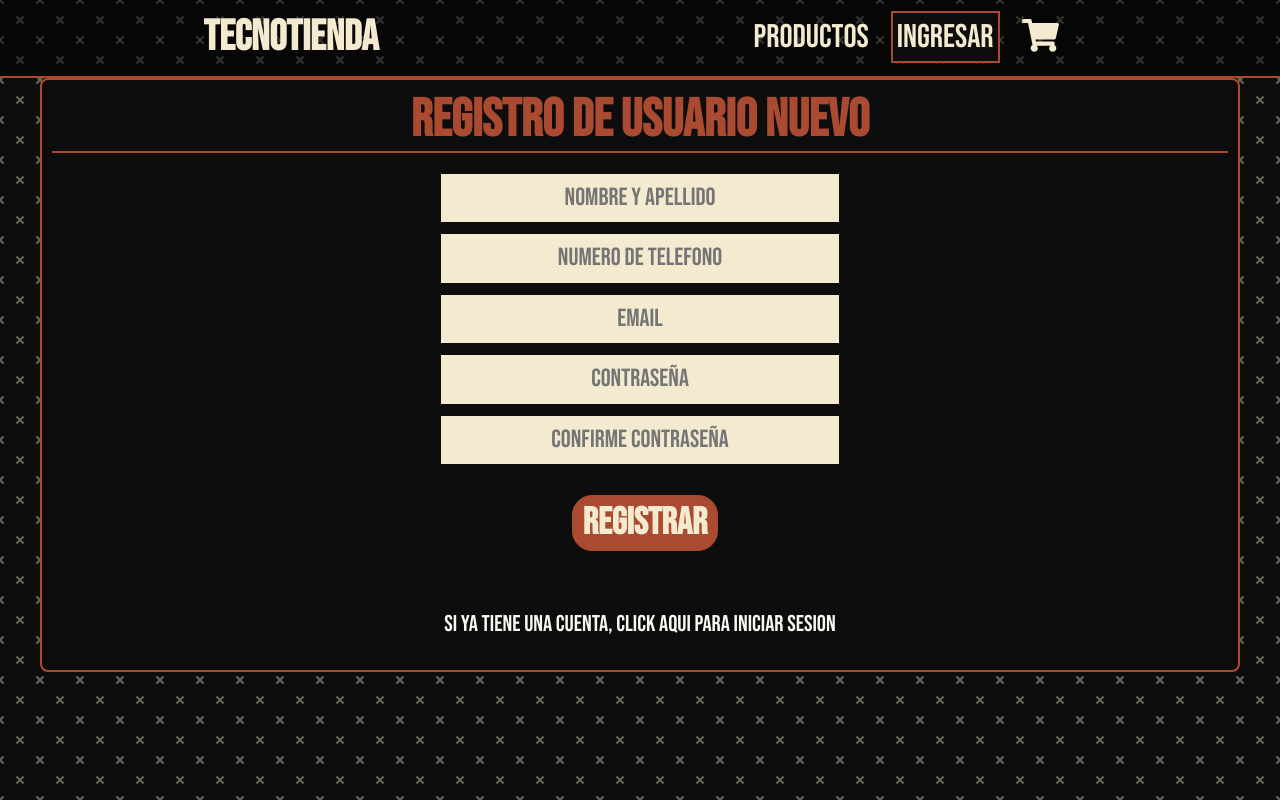
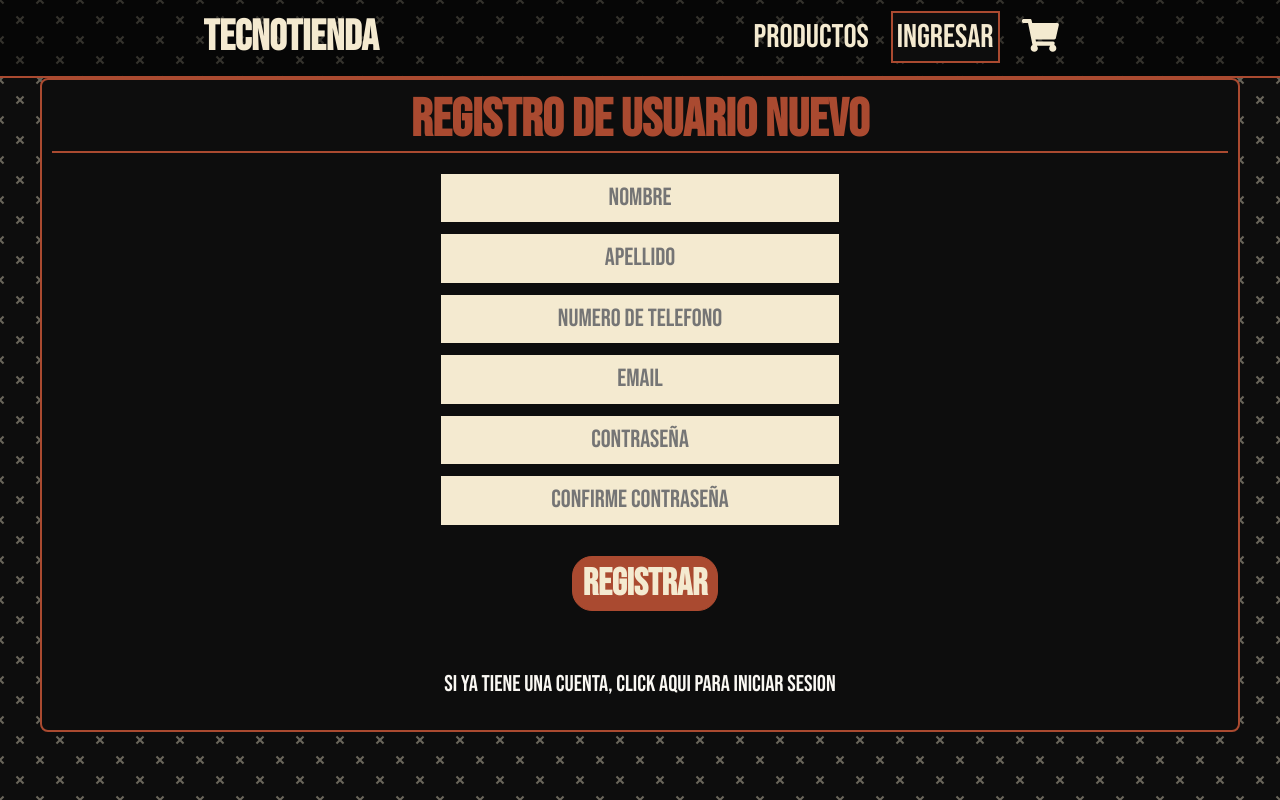
Before and after one commit to JCFavaretto/proyecto-final-coder, a React (Create React App) app: page /ingresar in a window 1280 px wide. Both pictures are taken after a click on the element "Click aqui para registrarse". Built offline with nearby package versions, Linux system fonts and the light colour scheme; no server answers; the database is empty.

Commit message:
cambios en los registro de usuarios

```diff
--- a/src/components/AuthForm/AuthForm.jsx
+++ b/src/components/AuthForm/AuthForm.jsx
@@ -7,6 +7,7 @@
   const [mail, setMail] = useState("");
   const [password, setPassword] = useState("");
   const [userName, setUserName] = useState("");
+  const [lastName, setLastName] = useState("");
   const [phoneNumber, setPhoneNumber] = useState("");
   const [error, setError] = useState("");
   const [success, setSuccess] = useState("");
@@ -21,6 +22,7 @@
           .then((cred) => {
             db.collection("users").doc(cred.user.uid).set({
               nombre: userName,
+              apellido: lastName,
               phoneNumber: phoneNumber,
               wishlist: [],
               orders: [],
@@ -78,11 +80,19 @@
         <>
           <input
             type="text"
-            placeholder="Nombre y Apellido"
+            placeholder="Nombre"
             value={userName}
             onChange={(e) => setUserName(e.target.value)}
             required
           />
+          <input
+            type="text"
+            placeholder="Apellido"
+            value={lastName}
+            onChange={(e) => setLastName(e.target.value)}
+            required
+          />
+
           <input
             type="number"
             placeholder="Numero de Telefono"
--- a/src/components/Comprar/Comprar.jsx
+++ b/src/components/Comprar/Comprar.jsx
@@ -10,11 +10,12 @@
   const [loading, setLoading] = useState(false);
   const history = useHistory();
   const [{ isUser }] = useContext(AuthContext);
+  const fullName = isUser.nombre + " " + isUser.apellido;
 
   const enviarOrden = () => {
     const newOrder = {
       buyer: {
-        name: isUser.nombre,
+        name: fullName,
         phone: isUser.phoneNumber,
         email: isUser.email,
       },
```
